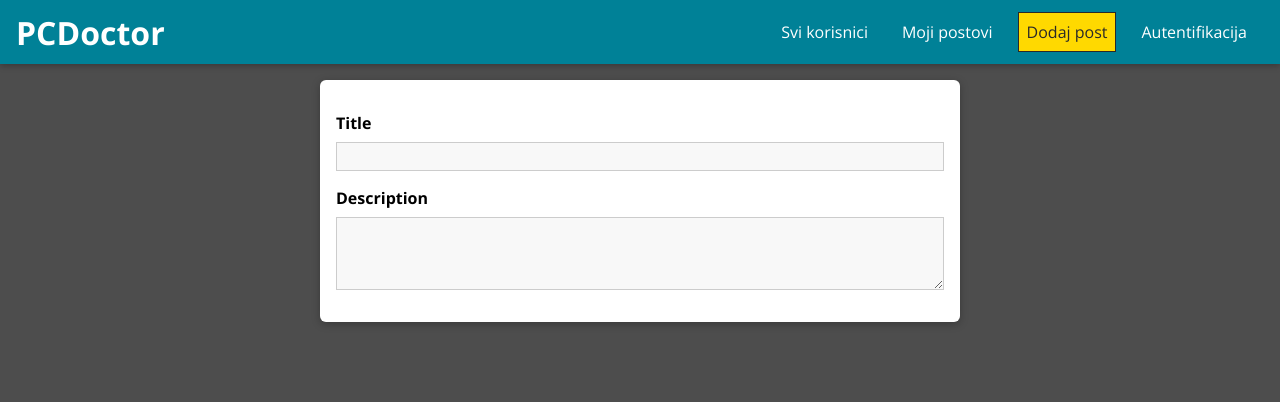
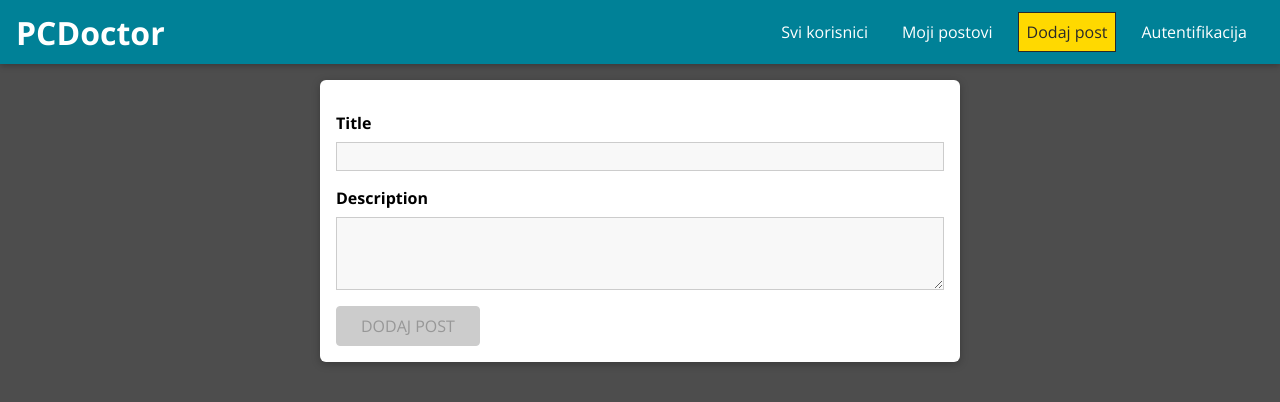
Before and after one commit to urkebb/PCDoctor, a React (Create React App) app: page /post/new in a window 1280 px wide. Shown: the top 402 px of the page. Built offline with nearby package versions, Linux system fonts and the light colour scheme.

Commit message:
Update NoviPost.js

```diff
--- a/src/Postovi/Pages/NoviPost.js
+++ b/src/Postovi/Pages/NoviPost.js
@@ -53,8 +53,13 @@ const formReducer = (state, action) => {
       });
     }, []);
 
+    const placeSubmitHandler = event => {
+        event.preventDefault();
+        console.log(formState.inputs);
+    };
+
     return (
-        <form className="post-form">
+        <form className="post-form" onSubmit={placeSubmitHandler}>
             <Input
             id="title"
             element ="input"
@@ -74,6 +79,7 @@ const formReducer = (state, action) => {
             onInput={inputHandler}
              />
 
+            <Button type="submit" disabled={!formState.isValid}>DODAJ POST</Button>
             </form>
     )
 };
```
